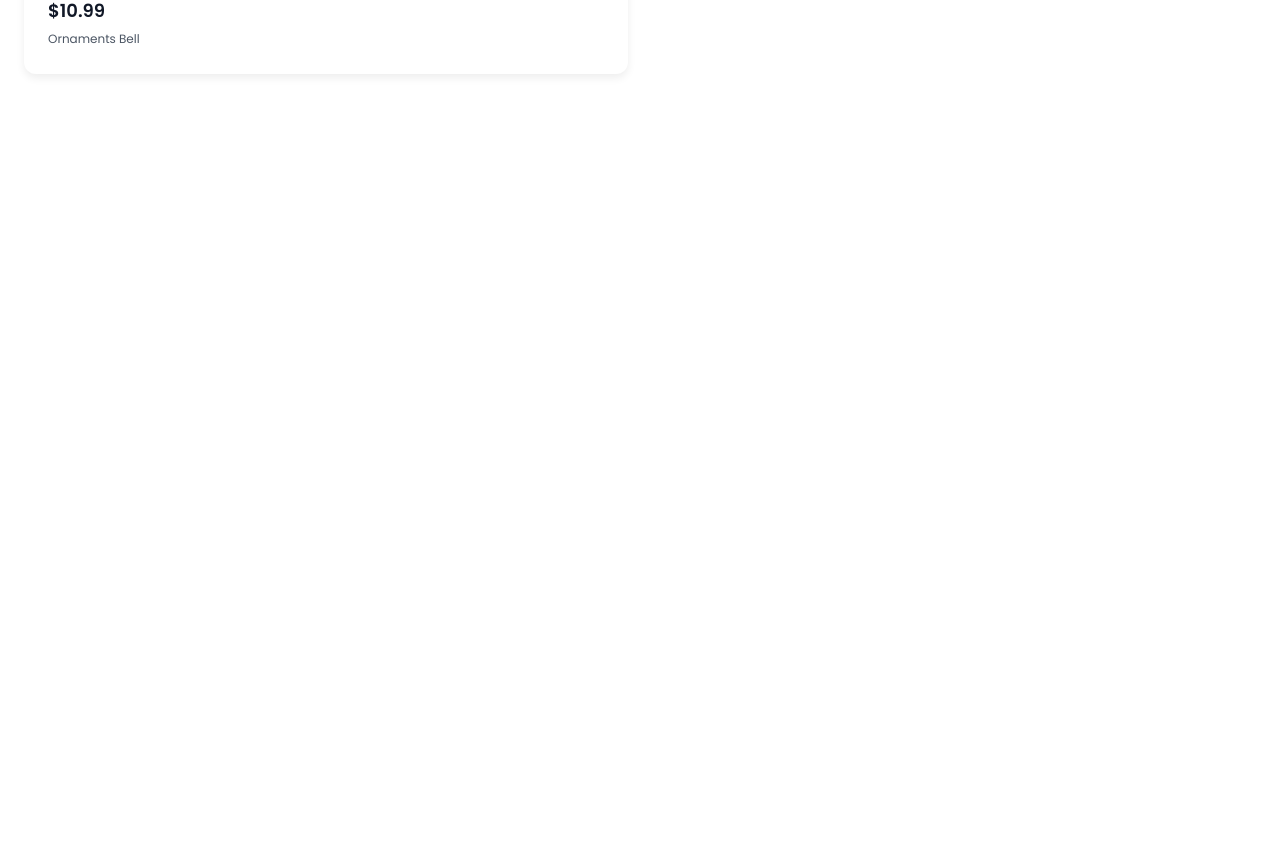
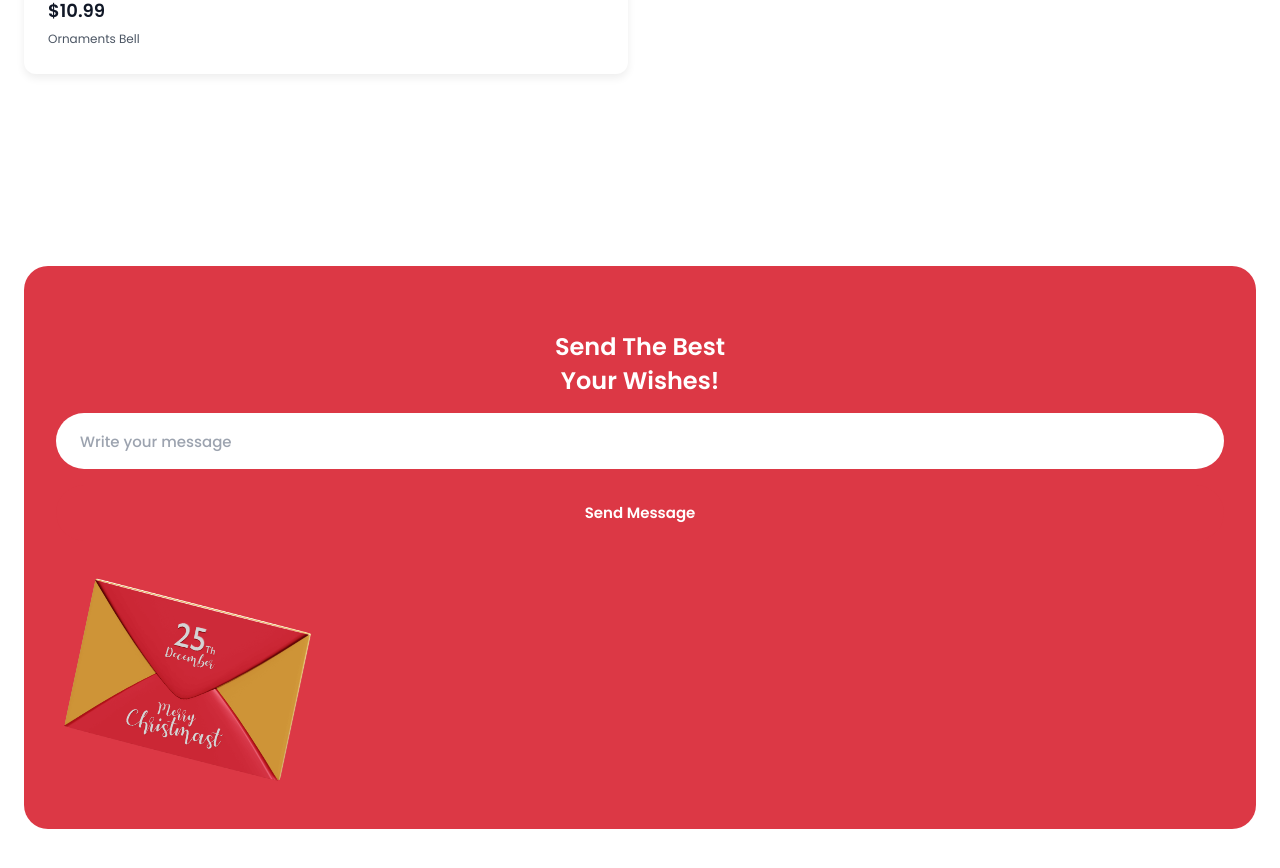
Before and after one commit to fajarfadillahh/christmas-store-react-tailwind, a React (Vite) app: page / in a window 1280 px wide. Shown: the part 5214-6082 px from the top of the page. Before the commit the page ends 5352 px from the top, so only its background shows below. Built offline with nearby package versions, Linux system fonts and the light colour scheme.

Commit message:
create Message part of the HomePage

```diff
--- /dev/null
+++ b/src/components/Message.jsx
@@ -0,0 +1,38 @@
+import React from "react";
+
+// import components
+import Button from "./Button";
+
+// import image
+import MessageImg from "../assets/images/message.png";
+
+export default function Message() {
+  return (
+    <section className="message section">
+      <div className="message__container container grid gap-12 rounded-3xl bg-red-600 py-16 px-8">
+        <div>
+          <h1 className="message__title section-title text-center text-white">
+            Send the best <br />
+            your wishes!
+          </h1>
+          <form action="" className="message__form grid gap-4">
+            <input
+              type="email"
+              placeholder="Write your message"
+              className="message__input h-14 w-full rounded-full bg-white px-6 text-[15px] font-semibold text-gray-900 outline-none placeholder:font-medium placeholder:text-gray-400"
+            />
+            <Button url="/" className="message__button bg-gray-900">
+              Send message
+            </Button>
+          </form>
+        </div>
+
+        <img
+          src={MessageImg}
+          alt="message img"
+          className="message__img w-64 rotate-12"
+        />
+      </div>
+    </section>
+  );
+}
--- a/src/pages/Home.jsx
+++ b/src/pages/Home.jsx
@@ -7,6 +7,7 @@ import Giving from "../parts/HomePage/Giving";
 import Celebrate from "../parts/HomePage/Celebrate";
 import Gift from "../parts/HomePage/Gift";
 import New from "../parts/HomePage/New";
+import Message from "../components/Message";
 
 export default function Home() {
   return (
@@ -17,6 +18,7 @@ export default function Home() {
       <Celebrate />
       <Gift />
       <New />
+      <Message />
     </>
   );
 }
```
